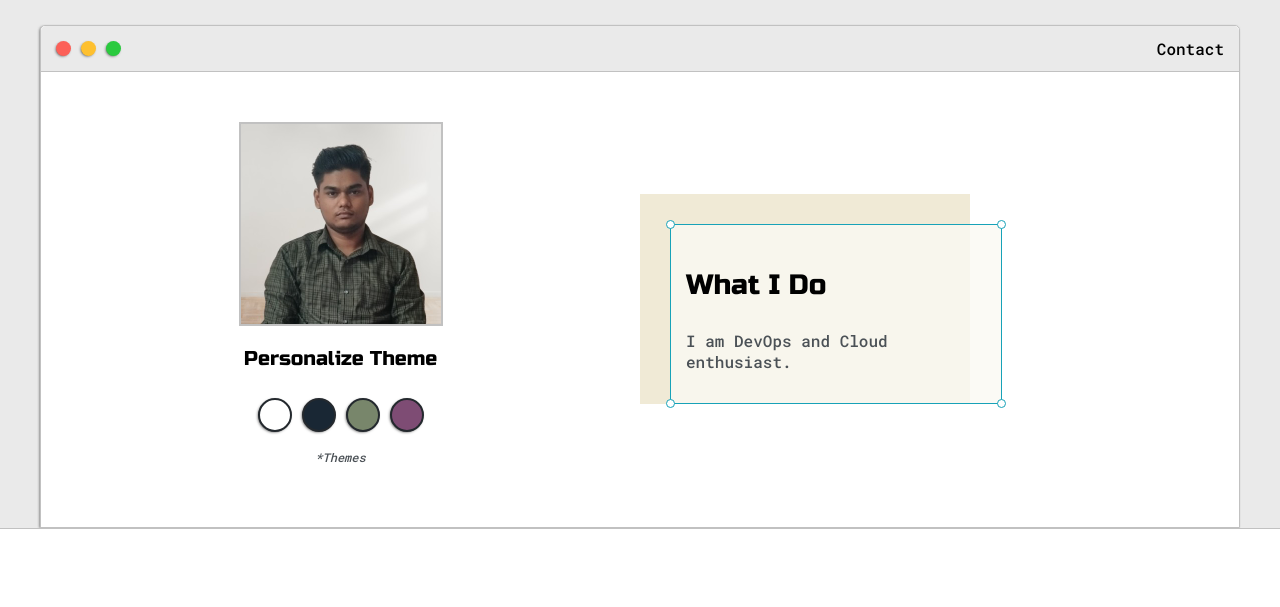
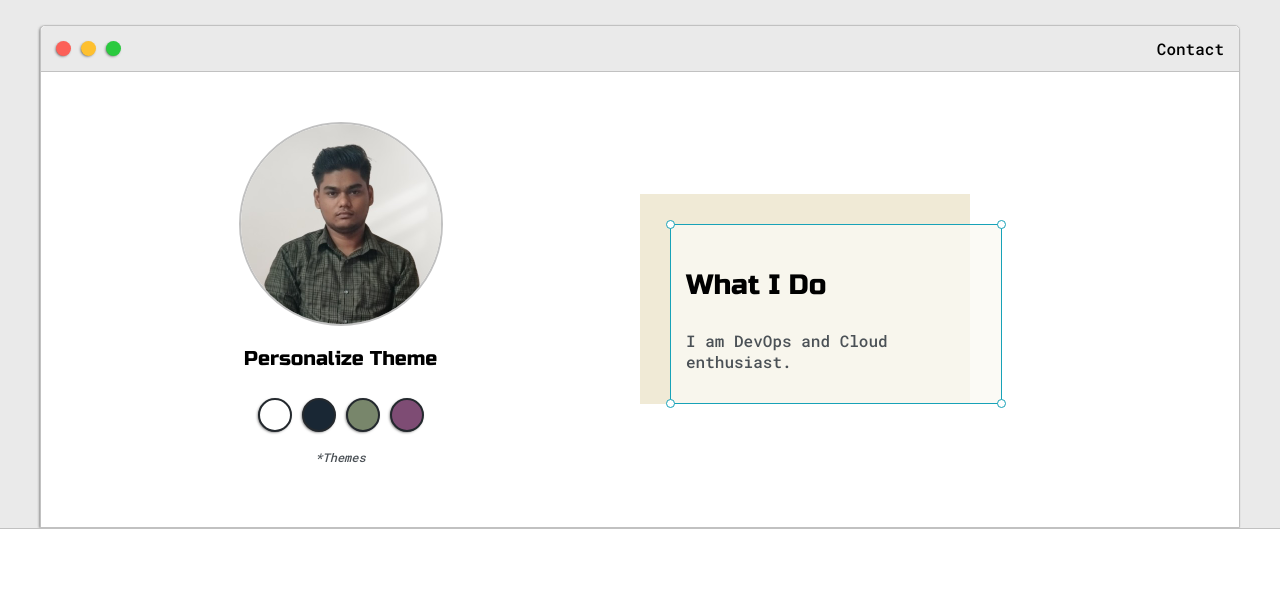
Before and after one commit to AbhayGRT/DennisIvy, a plain HTML site: page index.html in a window 1280 px wide. Shown: the part 136-743 px from the top of the page. Drawn offline with Linux system fonts and the light colour scheme.

Commit message:
Update index.html

```diff
--- a/index.html
+++ b/index.html
@@ -42,7 +42,7 @@
 				</div>
 
 				<div class="left-column">
-					<img id="profile_pic" src="images/AbhayMaurya.jpeg">
+					<img id="profile_pic" style="border-radius:50%" src="images/AbhayMaurya.jpeg">
 					<h5 style="text-align: center;line-height: 0;">Personalize Theme</h5>
 
 					<div id="theme-options-wrapper">
```
